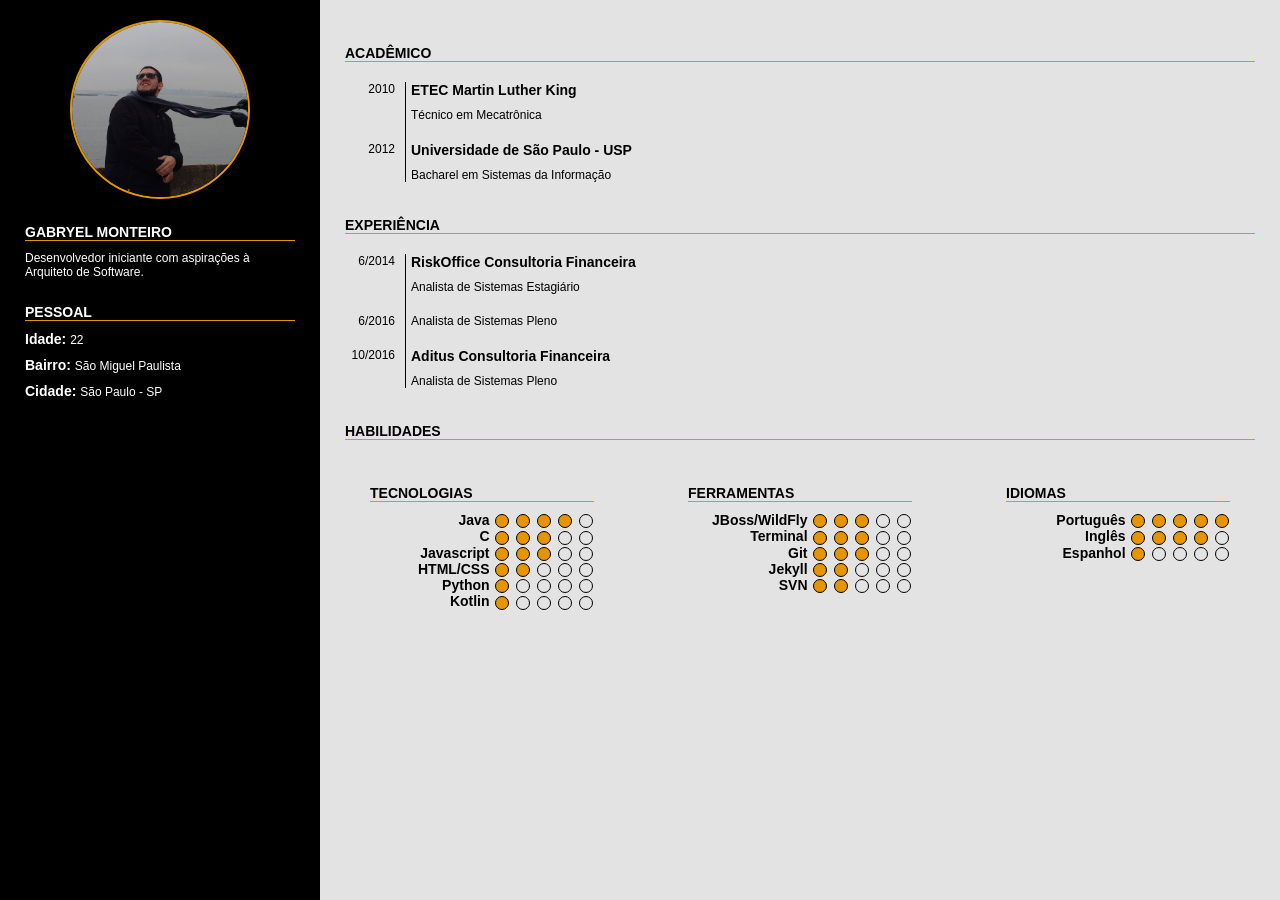
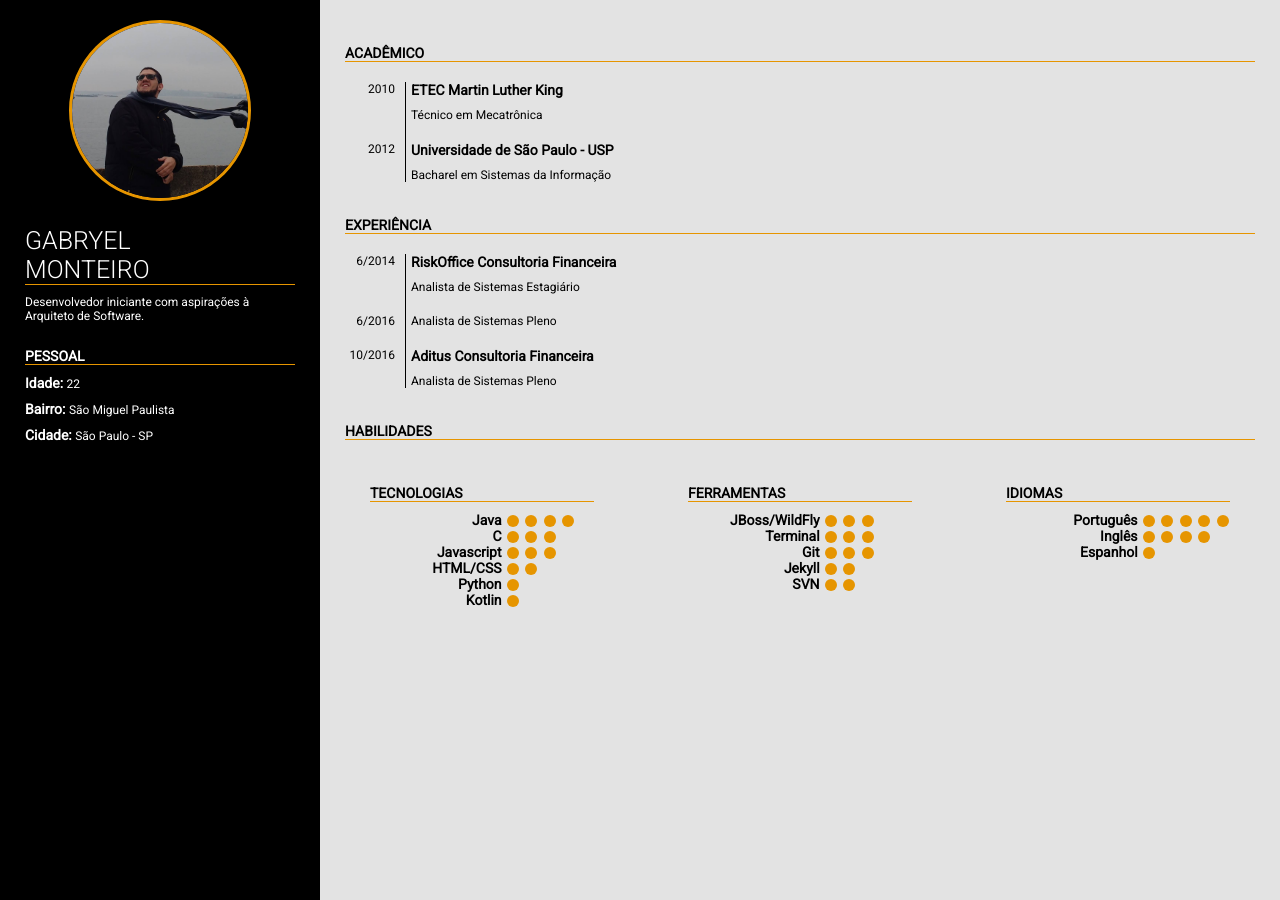
Before and after one commit to Megamiun/Megamiun.github.io, a Jekyll site: the page built from index.html, in a window 1280 px wide. Built offline with Jekyll 4.4.1, drawn with Linux system fonts in a browser that asks for light colours.

Commit message:
Ajustes de Título

```diff
--- a/_includes/academics.html
+++ b/_includes/academics.html
@@ -3,7 +3,7 @@
 {% for place in site.data.academics %}
     <div class="timebox" >
         <div class="timeline" >
-            <p>{{ place.started }}</p>
+            {% include time-arrow.html year=place.started %}
         </div>
         <div class="info" >
             <p class="item-title" >{{ place.name }}</p>
--- a/_includes/experiences.html
+++ b/_includes/experiences.html
@@ -4,7 +4,7 @@
     {% for pos in place.position %}
         <div class="timebox" >
             <div class="timeline" >
-                <p>{{ pos.started.month }}/{{ pos.started.year }}</p>
+                {% include time-arrow.html year=pos.started.year month=pos.started.month %}
             </div>
             <div class="info" >
                 {% if forloop.first %}
--- a/_includes/head.html
+++ b/_includes/head.html
@@ -10,4 +10,6 @@
 
    <link rel="stylesheet" href="/css/main.css">
    <link rel="stylesheet" href="/css/category.css">
+
+    <link href="https://fonts.googleapis.com/css?family=Roboto:300,400" rel="stylesheet">
 </head>
--- a/_includes/personal.html
+++ b/_includes/personal.html
@@ -1,3 +1,3 @@
-<p class="category-title" >{{ site.name }}</p>
+<p id="name" class="category-title" >{{ site.name | replace: " ", "<br/>" }}</p>
 
 <p>{{ site.personal-description }}</p>
--- /dev/null
+++ b/_includes/time-arrow.html
@@ -0,0 +1,9 @@
+<div class="date-container" >
+    <p>
+        {% if include.month %}
+            {{ include.month }}/{{ include.year }}
+        {% else %}
+            {{ include.year }}
+        {% endif %}
+    </p>
+</div>
--- a/css/category.scss
+++ b/css/category.scss
@@ -36,13 +36,6 @@
 .timebox {
     display: flex;
 
-    .timeline {
-        width: 50px;
-        text-align: right;
-        padding-right: 10px;
-        border-right: 1px black solid;
-    }
-
     .info {
         margin: 0px 5px;
     }
@@ -60,6 +53,46 @@
     }
 }
 
+.timeline {
+    width: 50px;
+    text-align: right;
+    padding-right: 10px;
+    border-right: 1px black solid;
+
+/**
+    .date-container, .triangle-container {
+        display: inline;
+    }
+
+    .date-container {
+        background-color: $left-color;
+        color: $left-font-color;
+    }
+
+    .triangle-container {
+        * {
+            width: 0;
+            height: 0;
+            font-size: 0;
+        }
+
+        .top-triangle {
+            border-bottom: 5px solid black;
+            border-right: 5px solid transparent;
+            border-left: 5px solid black;
+            border-top: 5px solid transparent;
+        }
+
+        .bottom-triangle {
+            border-bottom: 5px solid transparent;
+            border-right: 5px solid transparent;
+            border-left: 5px solid black;
+            border-top: 5px solid black;
+        }
+    }
+    **/
+}
+
 .exp-level {
     text-align: right;
 
@@ -71,11 +104,9 @@
     	height: 12px;
     	width: 12px;
     	margin: 0 1.5px;
-    	border: 1px $right-font-color solid;
         border-radius: 50%;
         display: inline-block;
         vertical-align: middle;
-        background-color: $right-color;
 
         &.active {
             background-color: $highlight-color;
--- a/css/main.scss
+++ b/css/main.scss
@@ -9,7 +9,7 @@
 }
 
 body {
-    font-family: Arial, sans-serif;
+    font-family: Roboto, sans-serif;
     font-size: $font-size;
     margin: 0;
 }
@@ -27,8 +27,13 @@ p {
     margin: 0 auto;
 }
 
+#name {
+    font-weight: 300;
+    font-size: 25px;
+}
+
 .circle {
-    border: 2.5px $highlight-color solid;
+    border: 3px $highlight-color solid;
     border-radius: 50%;
 }
 
```
